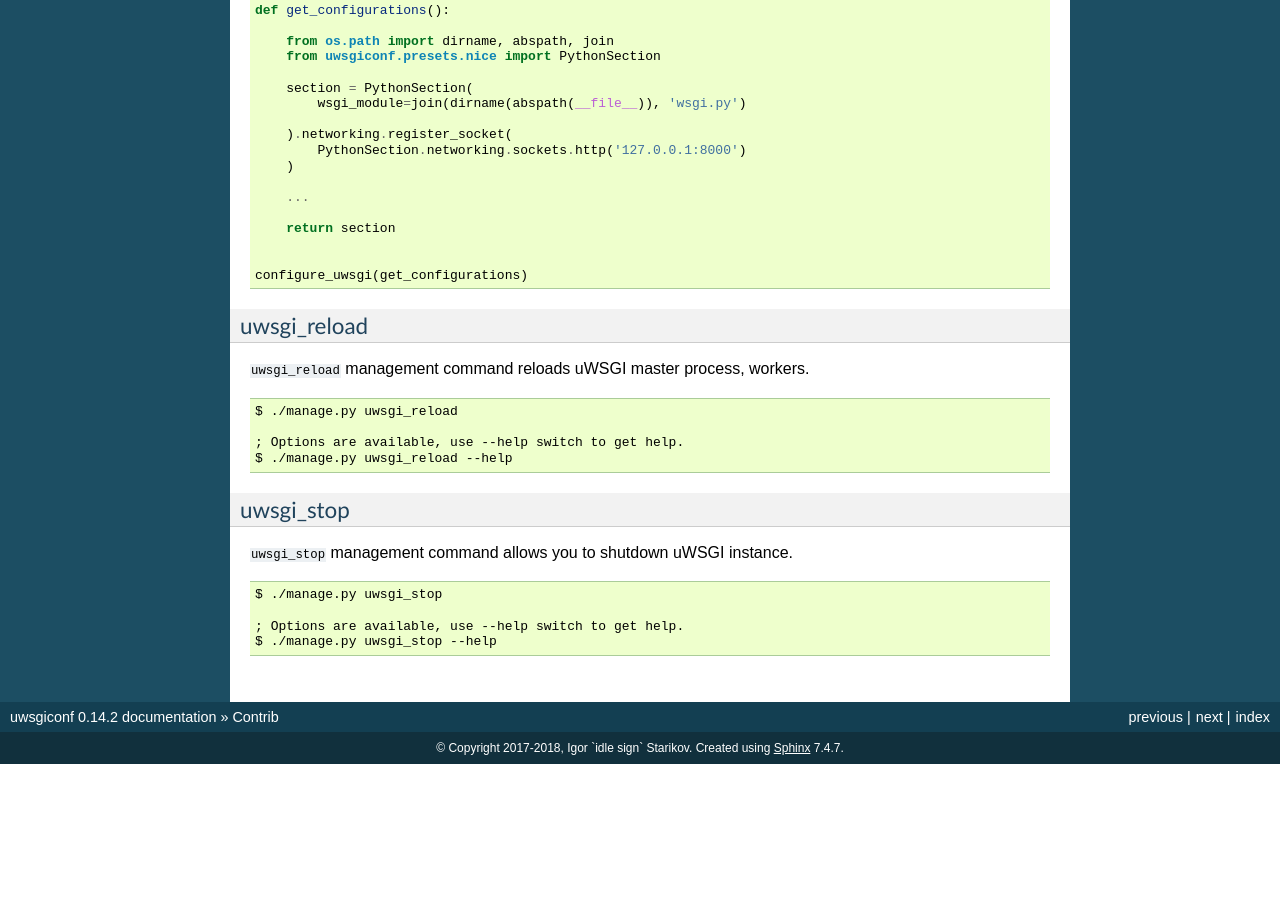
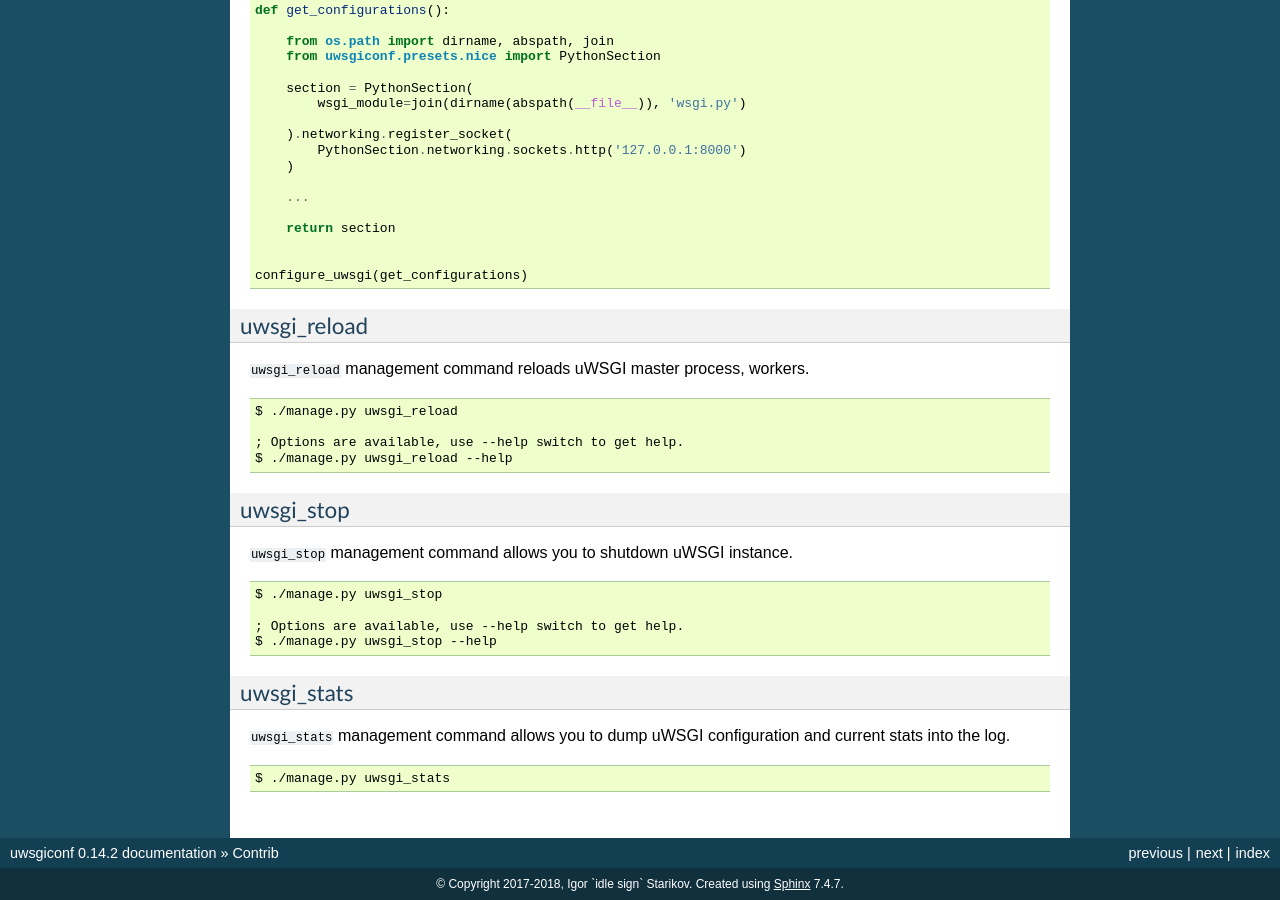
Before and after one commit to idlesign/uwsgiconf, a Sphinx documentation site: the page built from docs/source/index_contrib.rst, in a window 1280 px wide and 900 px high, scrolled down 701 px. Built offline with Sphinx 7.4.7, drawn with Linux system fonts in a browser that asks for light colours; pages that are not in the unit, such as notebooks, are missing from menus; before the commit the page ends 1465 px from its top, so only the background shows below that.

Commit message:
Added uwsgi_stats management command.

```diff
--- a/docs/source/index_contrib.rst
+++ b/docs/source/index_contrib.rst
@@ -89,3 +89,13 @@ uwsgi_stop
 
     ; Options are available, use --help switch to get help.
     $ ./manage.py uwsgi_stop --help
+
+
+uwsgi_stats
+~~~~~~~~~~~
+
+``uwsgi_stats`` management command allows you to dump uWSGI configuration and current stats into the log.
+
+.. code-block:: bash
+
+    $ ./manage.py uwsgi_stats
```
Also changed, not shown: 1 other file.
